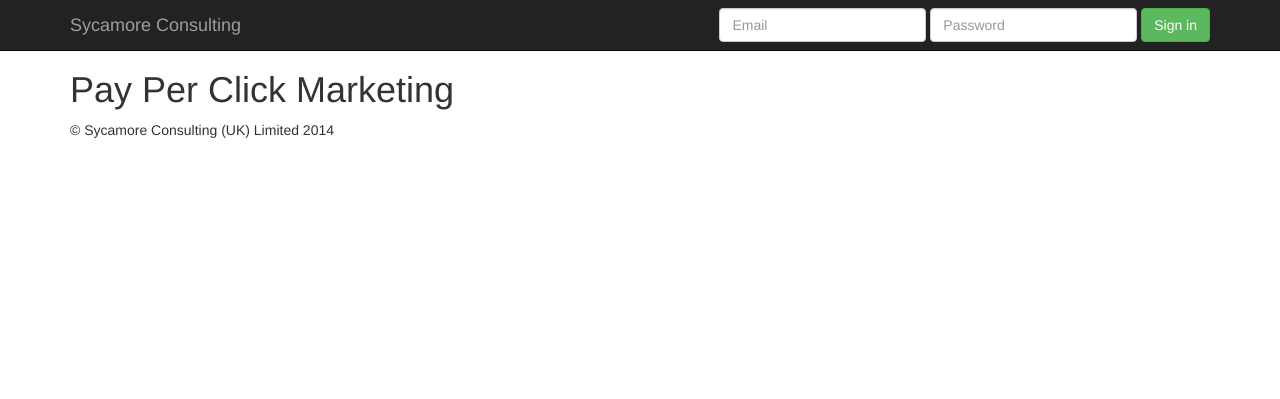
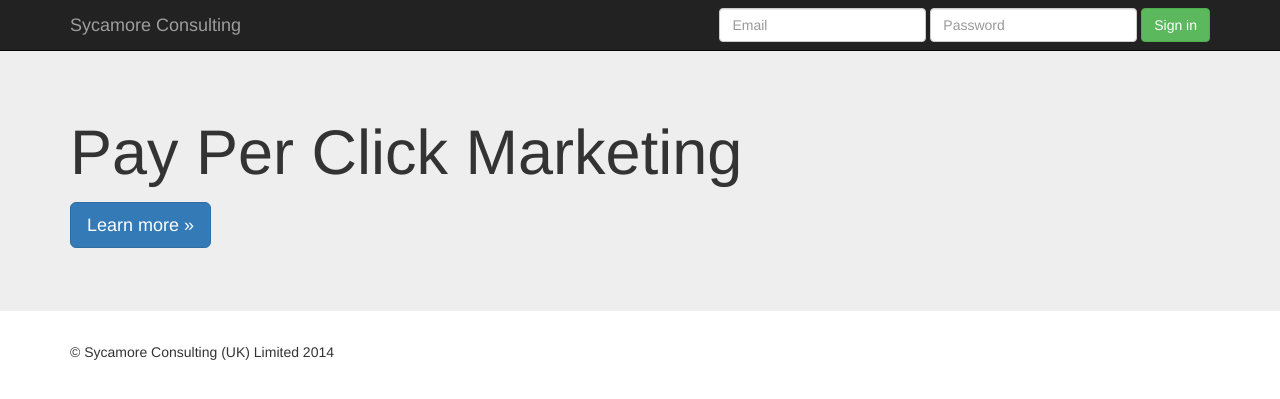
Before and after one commit to sycamoreconsulting/sycamoreconsulting.github.io, a Jekyll site: the page built from pay-per-click-marketing/index.html, in a window 1280 px wide. Shown: the top 399 px of the page. Built offline with Jekyll 4.4.1, drawn with Linux system fonts in a browser that asks for light colours; nearby versions of some CDN libraries; Markdown is read by kramdown in place of the engine named in the settings.

Commit message:
Added jumbotron callout to PPC page

```diff
--- a/pay-per-click-marketing/index.html
+++ b/pay-per-click-marketing/index.html
@@ -3,10 +3,17 @@ layout: default
 title: Pay Per Click Marketing - Sycamore Consulting
 description: Gain customers using the most cost-effective and largest advertising networks in the world. Get the most out of Google Adwords and Bing Ads.
 ---
-    <div class="container" role="main">
+    <div class="jumbotron">
+      <div class="container">
+        <h1>Pay Per Click Marketing</h1>
+        <p></p>
+        <p><a class="btn btn-primary btn-lg" role="button">Learn more &raquo;</a></p>
+      </div>
+    </div>
+
+    <div class="container">
       <div class="row">
         <div class="col-lg-12">
-          <h1>Pay Per Click Marketing</h1>
         </div>
       </div>
     </div>
```
